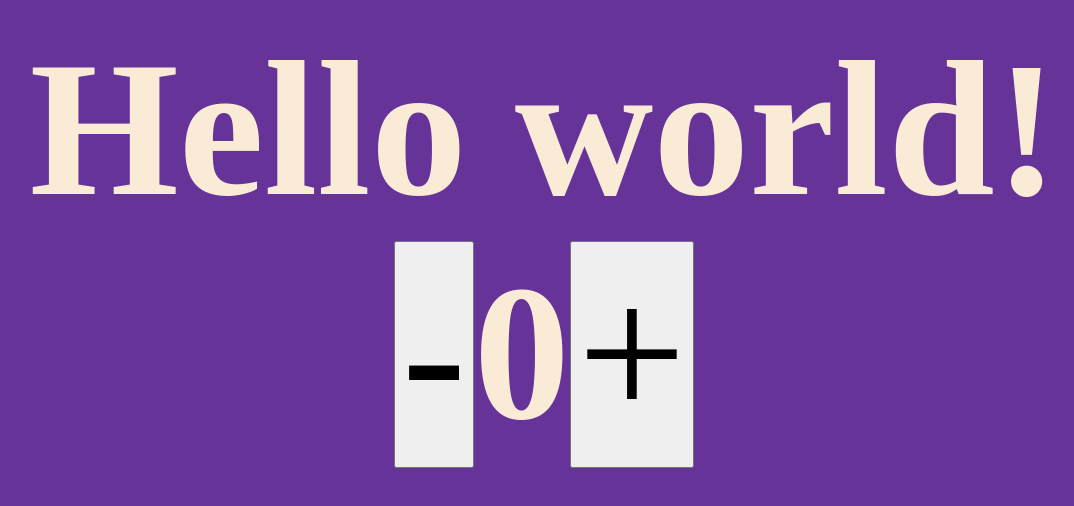
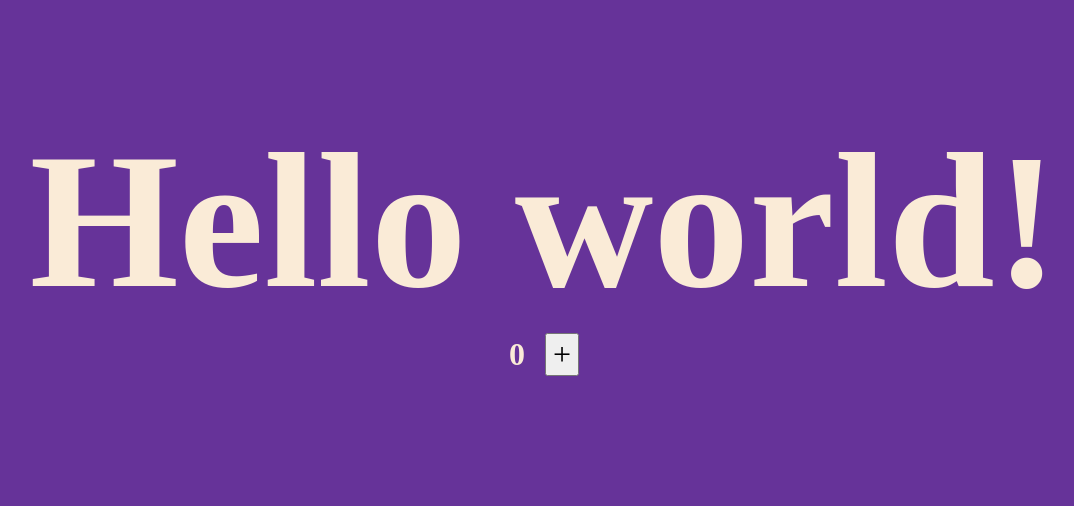
Before and after one commit to viktoriabakun/baby-boilerplate, a React (Vite) app: page / in a window 1280 px wide. Shown: the part 156-662 px from the top of the page, without its empty margins (96-1170 px from the left). Built offline with nearby package versions, Linux system fonts and the light colour scheme.

Commit message:
fix: aliases

```diff
--- a/src/common/components/counter/counter.tsx
+++ b/src/common/components/counter/counter.tsx
@@ -1,13 +1,13 @@
 import { useState } from 'react';
+
+import styles from './styles.module.scss';
 
 export const Counter = () => {
   const [count, setCount] = useState(0);
   const increment = () => setCount(prev => prev + 1);
-  const decrement = () => setCount(prev => prev  - 1);
 
   return (
-    <div>
-      <button onClick={decrement}>-</button>
+    <div className={styles.counter}>
       <span>{count}</span>
       <button onClick={increment}>+</button>
     </div>
--- /dev/null
+++ b/src/common/components/counter/styles.module.scss
@@ -0,0 +1,6 @@
+.counter {
+  display: flex;
+  align-items: center;
+  gap: 20px;
+  font-size: 32px;
+}
--- a/tsconfig.json
+++ b/tsconfig.json
@@ -6,8 +6,9 @@
     "module": "ESNext",
     "skipLibCheck": true,
     "types": ["node"],
+    "baseUrl": ".",
     "paths": {
-      "@/*": ["./src/*"],
+      "@/*": ["./src/*","./dist/*", ""],
       "@assets/*": ["./src/assets/*"],
       "@fonts/*": ["./src/assets/fonts*"],
       "@img/*": ["./src/assets/img*"],
--- a/vite.config.ts
+++ b/vite.config.ts
@@ -7,6 +7,18 @@ import * as path from 'path';
 export default defineConfig({
   plugins: [react()],
   resolve: {
-    alias: [{ find: '@', replacement: path.resolve(__dirname, 'src') }],
+    alias: {
+      '@': path.resolve(__dirname, './src/'),
+      '@assets': `${path.resolve(__dirname, './src/assets/')}`,
+      '@fonts': `${path.resolve(__dirname, './src/assets/fonts/')}`,
+      '@img': path.resolve(__dirname, './src/assets/img'),
+      '@styles': `${path.resolve(__dirname, './src/assets/styles')}`,
+      '@common': `${path.resolve(__dirname, './src/common')}`,
+      '@components': `${path.resolve(__dirname, './src/common/components')}`,
+      '@constants': `${path.resolve(__dirname, './src/common/constants')}`,
+      '@helpers': `${path.resolve(__dirname, './src/common/helpers')}`,
+      '@interfaces': `${path.resolve(__dirname, './src/common/interfaces')}`,
+      '@pages': `${path.resolve(__dirname, './src/pages')}`,
+    },
   },
 });
```
